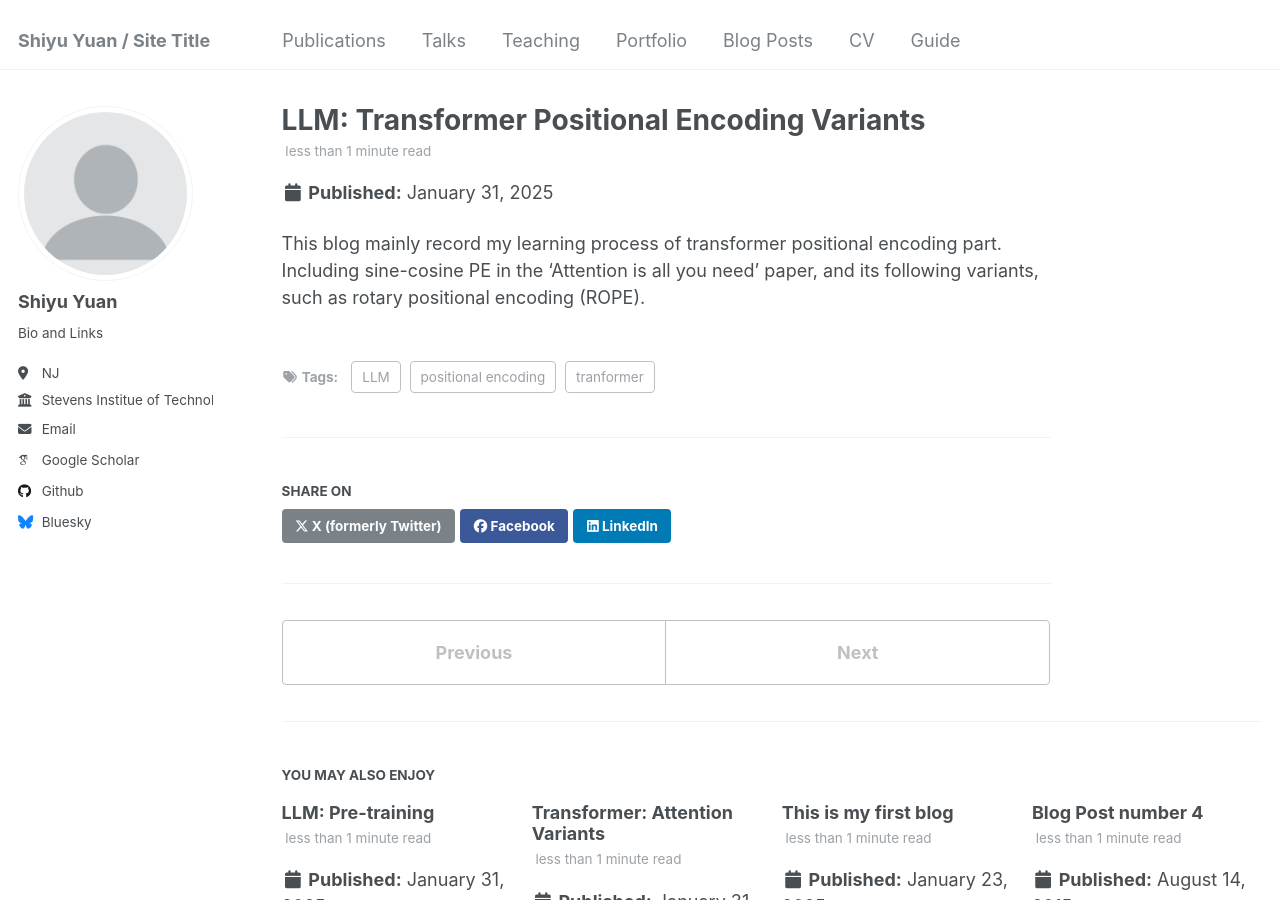
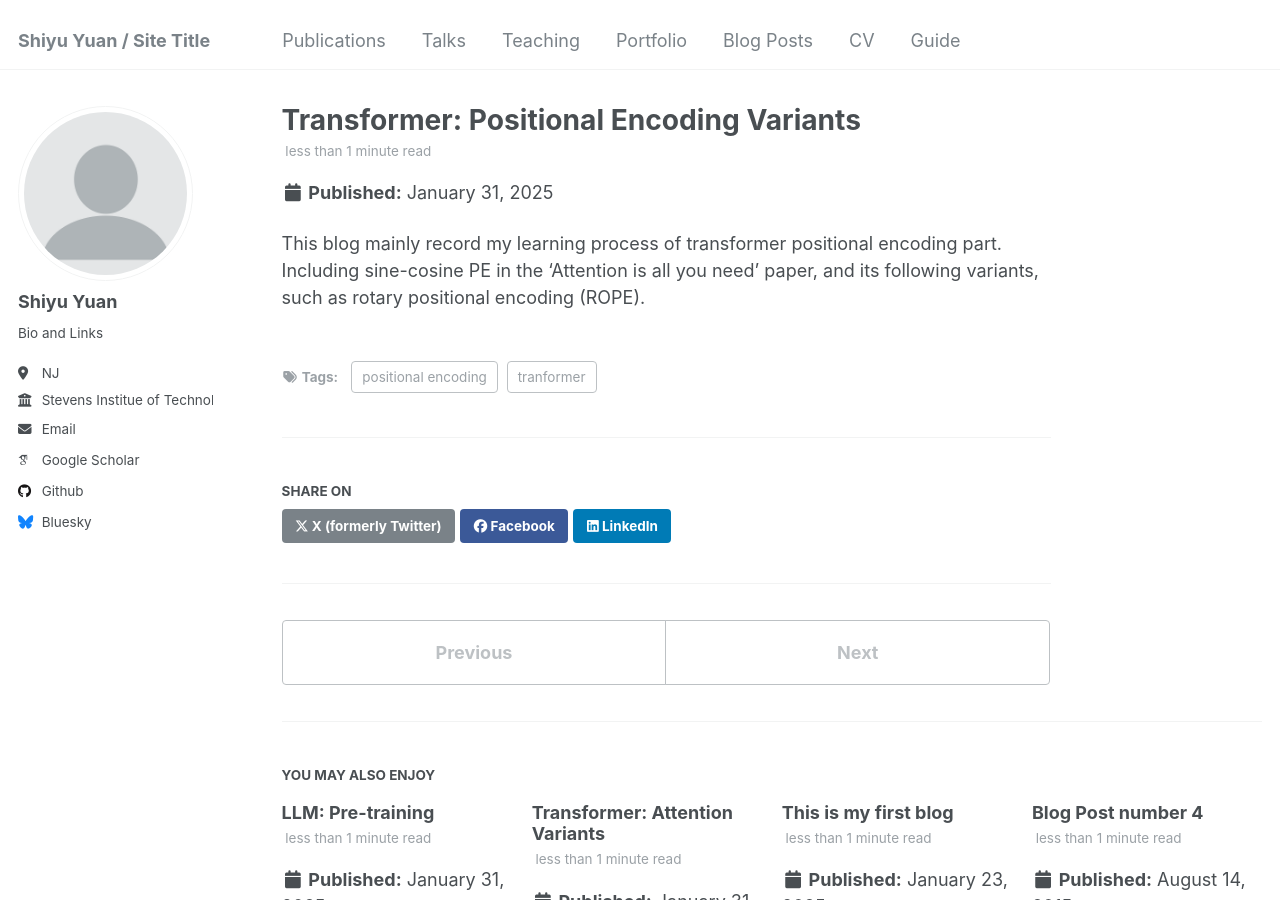
Before and after one commit to syyuan2021/syy2025, a Jekyll site: the page built from _posts/2025-01-31-blog-post-2.md, in a window 1280 px wide and 900 px high. Built offline with Jekyll 4.4.1, drawn with Linux system fonts in a browser that asks for light colours; some web fonts are replaced.

Commit message:
Update 2025-01-31-blog-post-2.md

```diff
--- a/_posts/2025-01-31-blog-post-2.md
+++ b/_posts/2025-01-31-blog-post-2.md
@@ -1,9 +1,8 @@
 ---
-title: 'LLM: Transformer Positional Encoding Variants'
+title: 'Transformer:  Positional Encoding Variants'
 date: 2025-01-31
 permalink: /2025/01/31/blog-post-2/
 tags:
-  - LLM
   - tranformer
   - positional encoding
 ---
```
